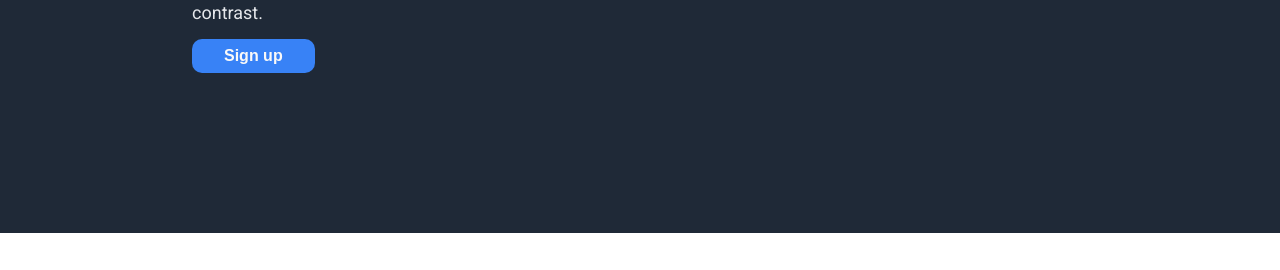
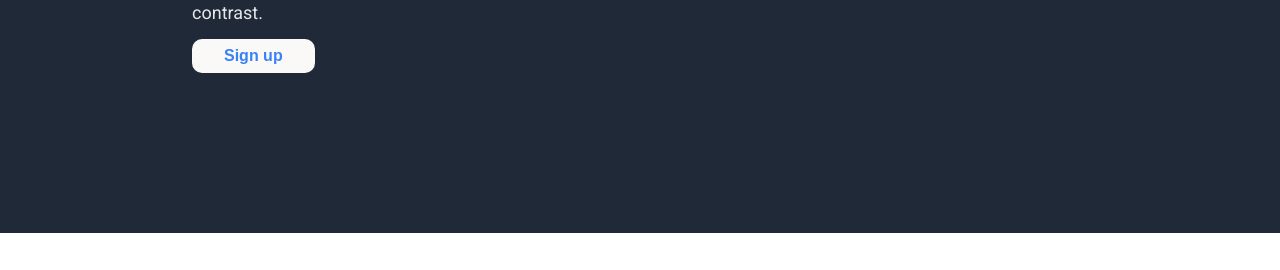
Before and after one commit to werue/odin-landing-page, a plain HTML site: page index.html in a window 1280 px wide. In both pictures the pointer is over the button 253 px from the left and 513 px from the top of the page. Shown: the part 457-727 px from the top of the page. Drawn offline with Linux system fonts and the light colour scheme.

Commit message:
Add transition for sign-up-btn:hover

```diff
--- a/styles.css
+++ b/styles.css
@@ -148,5 +148,11 @@ ul{
     display:flex;
     justify-content:center;
     padding:32px;
+}
 
+.sign-up-btn:hover{
+    transition:0.5s;
+    background-color:#FAF9F8;
+    color:#3882F6;
+    cursor:pointer;
 }
```
